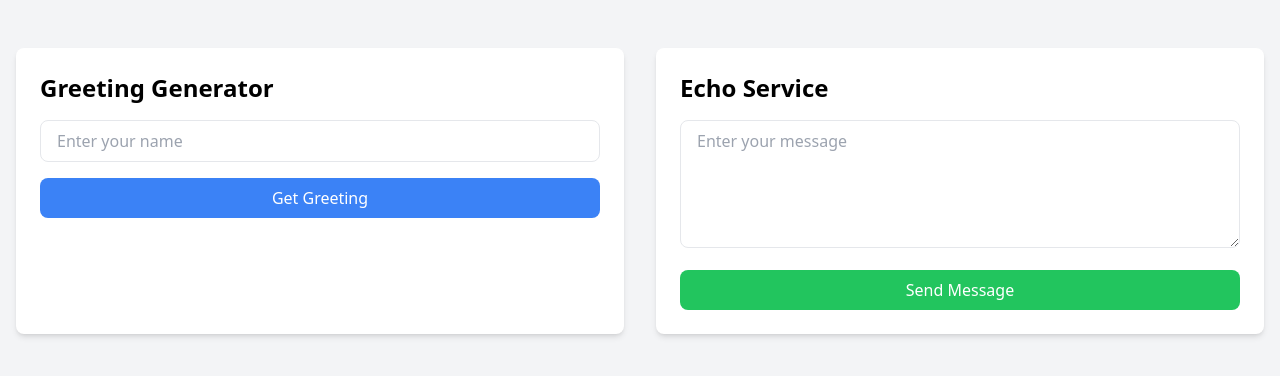
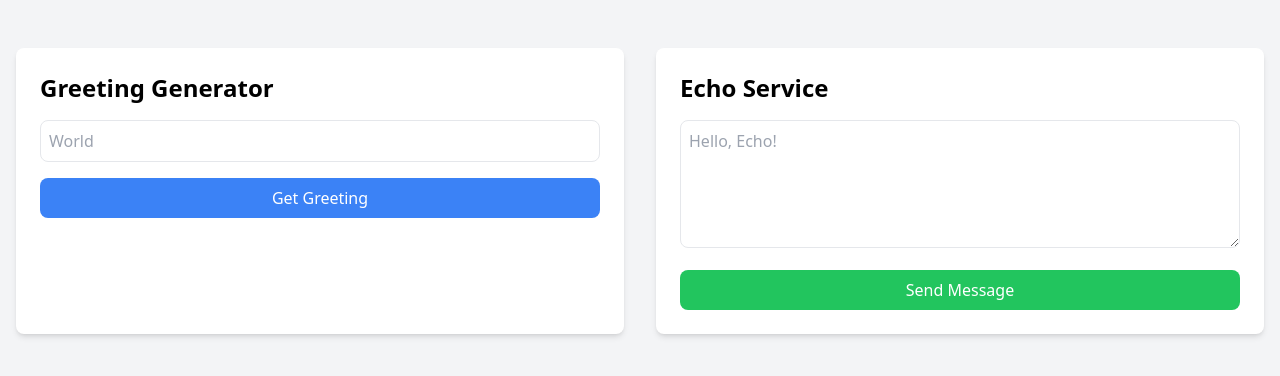
Before and after one commit to blossom-examples/python-flask, a Flask app: page / in a window 1280 px wide. Shown: the part 152-528 px from the top of the page. Run offline with Flask 3, Linux system fonts and the light colour scheme; some libraries are stand-ins or nearby versions.

Commit message:
improve css

```diff
--- a/templates/index.html
+++ b/templates/index.html
@@ -28,8 +28,8 @@
       <div class="bg-white rounded-lg shadow-md p-6">
         <h2 class="text-2xl font-semibold mb-4">Greeting Generator</h2>
         <div class="space-y-4">
-          <input type="text" id="nameInput" placeholder="Enter your name"
-            class="w-full px-4 py-2 border rounded-lg focus:outline-none focus:ring-2 focus:ring-blue-500">
+          <input type="text" id="nameInput" placeholder="World"
+            class="w-full p-2 border rounded-lg focus:outline-none focus:ring-2 focus:ring-blue-500">
           <button onclick="getGreeting()"
             class="w-full bg-blue-500 text-white py-2 px-4 rounded-lg hover:bg-blue-600 transition-colors">
             Get Greeting
@@ -44,8 +44,8 @@
       <div class="bg-white rounded-lg shadow-md p-6">
         <h2 class="text-2xl font-semibold mb-4">Echo Service</h2>
         <div class="space-y-4">
-          <textarea id="echoInput" placeholder="Enter your message"
-            class="w-full px-4 py-2 border rounded-lg focus:outline-none focus:ring-2 focus:ring-blue-500 h-32"></textarea>
+          <textarea id="echoInput" placeholder="Hello, Echo!"
+            class="w-full p-2 border rounded-lg focus:outline-none focus:ring-2 focus:ring-blue-500 h-32"></textarea>
           <button onclick="sendEcho()"
             class="w-full bg-green-500 text-white py-2 px-4 rounded-lg hover:bg-green-600 transition-colors">
             Send Message
```
